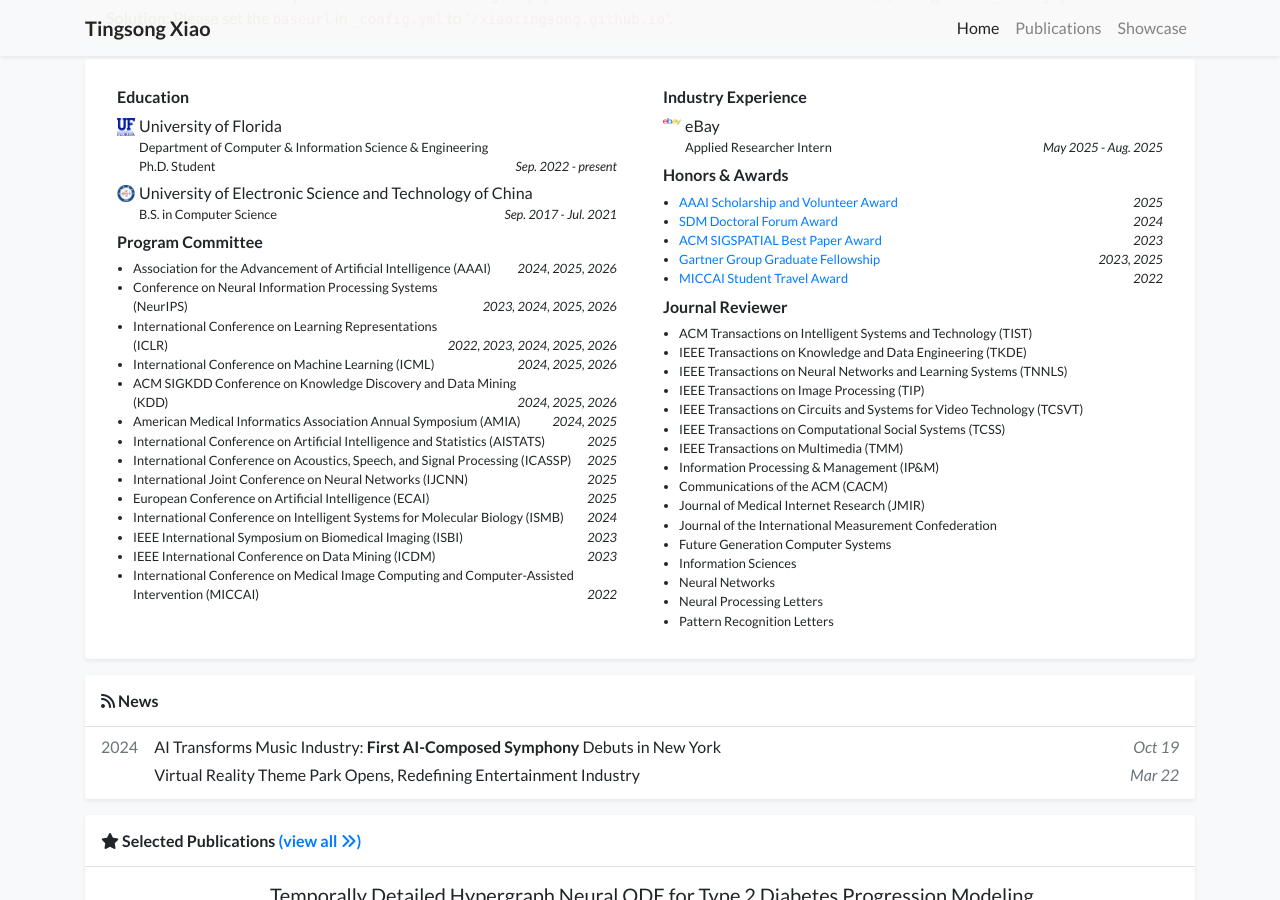
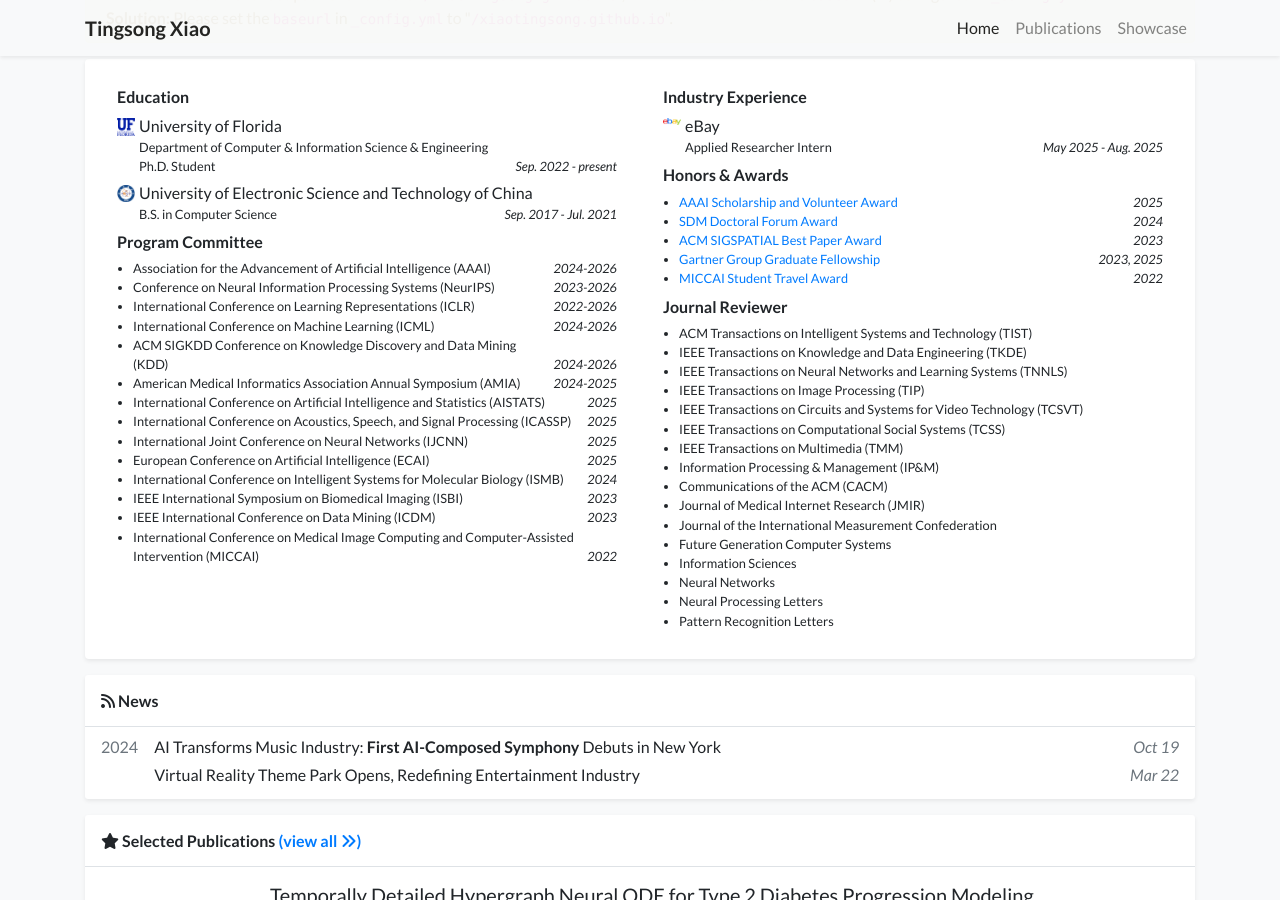
Before and after one commit to xiaotingsong/xiaotingsong.github.io, a Jekyll site: the page built from index.html, in a window 1280 px wide and 900 px high, scrolled down 682 px. Built offline with Jekyll 4.4.1, drawn with Linux system fonts in a browser that asks for light colours; nearby versions of some CDN libraries; a style sheet for code colours, icons or effects is not loaded.

Commit message:
Consolidate years in service_pc section to ranges.

```diff
--- a/_data/profile.yml
+++ b/_data/profile.yml
@@ -15,7 +15,7 @@ wechat_qrcode: /assets/images/etc/xts_wechat.jpg
 wechat_prompt: >-
   Please tell me your <strong>name</strong> and <strong>affiliation</strong> (current or past) when adding my WeChat. Thanks!
 linkedin: tingsong-xiao-83756a219
-# orcid: 0000-0000-0000-0000
+# orcid: 0000-0000-0000
 
 short_bio_text_justify: true
 short_bio: >-
@@ -65,17 +65,17 @@ awards:
 
 service_pc:
 - name: Association for the Advancement of Artificial Intelligence (AAAI)
-  date: 2024, 2025, 2026
+  date: 2024-2026
 - name: Conference on Neural Information Processing Systems (NeurIPS)
-  date: 2023, 2024, 2025, 2026
+  date: 2023-2026
 - name: International Conference on Learning Representations (ICLR)
-  date: 2022, 2023, 2024, 2025, 2026
+  date: 2022-2026
 - name: International Conference on Machine Learning (ICML)
-  date: 2024, 2025, 2026
+  date: 2024-2026
 - name: ACM SIGKDD Conference on Knowledge Discovery and Data Mining (KDD)
-  date: 2024, 2025, 2026
+  date: 2024-2026
 - name: American Medical Informatics Association Annual Symposium (AMIA)
-  date: 2024, 2025
+  date: 2024-2025
 - name: International Conference on Artificial Intelligence and Statistics (AISTATS)
   date: 2025
 - name: International Conference on Acoustics, Speech, and Signal Processing (ICASSP)
```
